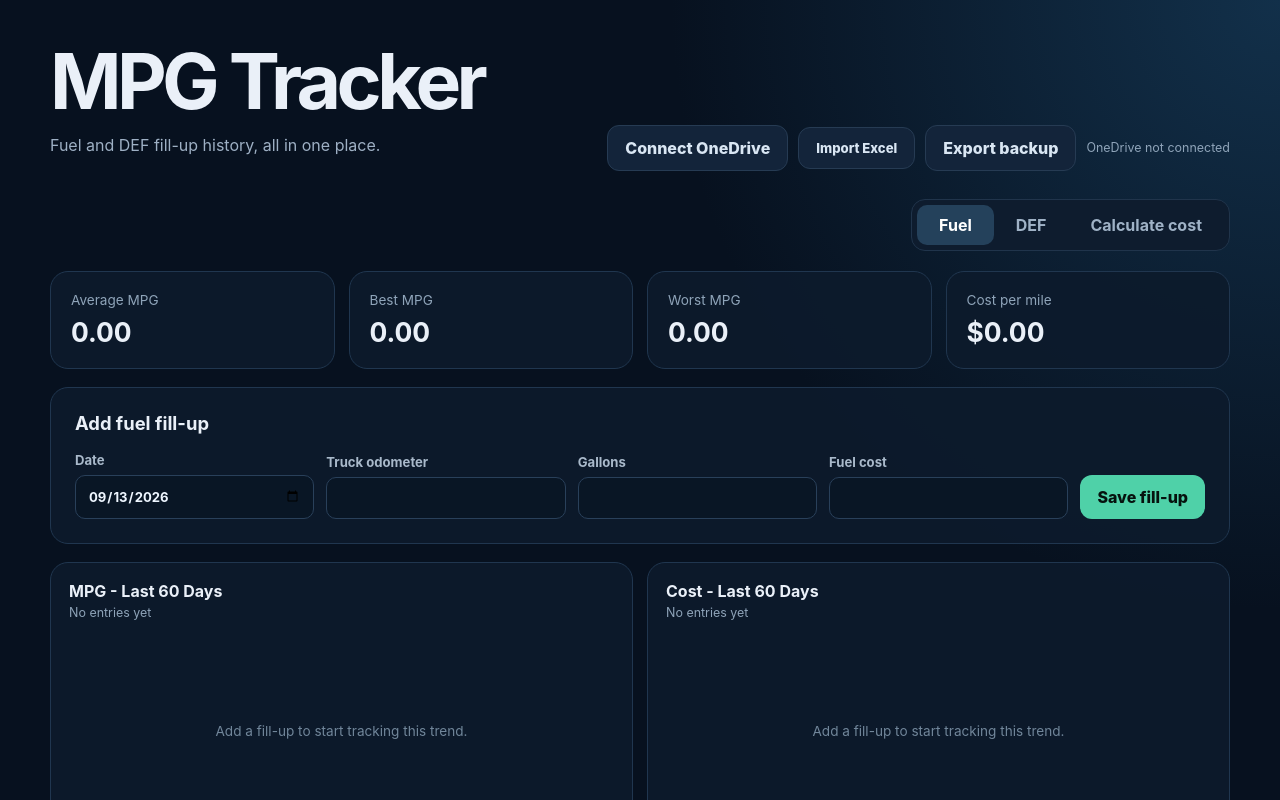
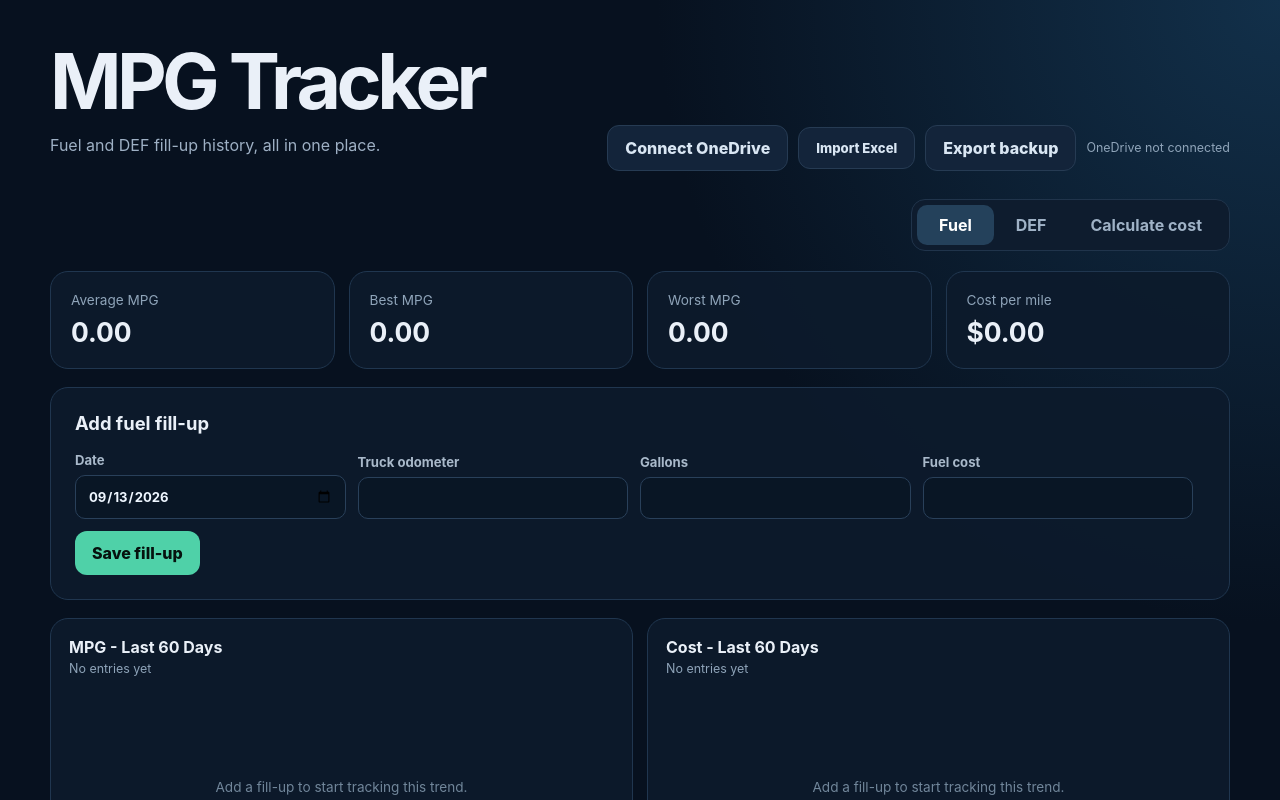
Before and after one commit to JedWestover/the-boss-mpg-tracker, a React (Vite) app: page / in a window 1280 px wide. Shown: the top 800 px of the page. Built offline with nearby package versions, Linux system fonts and the light colour scheme.

Commit message:
history and layout

```diff
--- a/src/main.jsx
+++ b/src/main.jsx
@@ -1,4 +1,4 @@
-import React, { useEffect, useMemo, useState } from "react";
+import React, { useEffect, useMemo, useRef, useState } from "react";
 import { createRoot } from "react-dom/client";
 import { PublicClientApplication } from "@azure/msal-browser";
 import * as XLSX from "xlsx";
@@ -101,9 +101,9 @@ function calc(rows) {
     .sort((a, b) => a.date.localeCompare(b.date))
     .map((r, i, all) => {
       const prev = all[i - 1];
-      const distance =
-        Number(r.distance) ||
-        (prev && r.odometer > prev.odometer ? r.odometer - prev.odometer : 0);
+      const odometerDistance =
+        prev && r.odometer > prev.odometer ? r.odometer - prev.odometer : 0;
+      const distance = odometerDistance || Number(r.distance) || 0;
       return {
         ...r,
         distance,
@@ -450,6 +450,8 @@ function App() {
     gallons: "",
     cost: "",
   });
+  const [editingId, setEditingId] = useState(null);
+  const entryFormRef = useRef(null);
   const rows = useMemo(() => calc(data[tab]), [data, tab]);
   const fuelRows = useMemo(() => calc(data.fuel), [data.fuel]);
   const defRows = useMemo(() => calc(data.def), [data.def]);
@@ -582,6 +584,16 @@ function App() {
       );
     }
   };
+  const cancelEdit = () => {
+    setEditingId(null);
+    setForm((current) => ({
+      ...current,
+      odometer: "",
+      gallons: "",
+      cost: "",
+    }));
+    setMsg("");
+  };
   const add = (e) => {
     e.preventDefault();
     const odometer = +form.odometer,
@@ -589,6 +601,26 @@ function App() {
       cost = +form.cost;
     if (!form.date || odometer <= 0 || gallons <= 0 || cost < 0)
       return setMsg("Enter a valid date, odometer, gallons, and cost.");
+    if (editingId) {
+      const updatedRows = data[tab].map((row) =>
+        row.id === editingId
+          ? {
+              ...row,
+              date: form.date,
+              odometer,
+              gallons,
+              cost,
+              distance:
+                form.date === row.date && odometer === Number(row.odometer)
+                  ? row.distance
+                  : 0,
+            }
+          : row,
+      );
+      save({ ...data, [tab]: updatedRows });
+      setEditingId(null);
+      setMsg("Entry updated.");
+    } else {
       const prev = rows.at(-1);
       const distance =
         prev && odometer > prev.odometer ? odometer - prev.odometer : 0;
@@ -607,15 +639,29 @@ function App() {
           },
         ],
       });
-    setForm((f) => ({ ...f, odometer: "", gallons: "", cost: "" }));
       setMsg(
         distance
           ? "Entry saved."
           : "Entry saved. Add a later odometer reading to calculate distance.",
       );
+    }
+    setForm((f) => ({ ...f, odometer: "", gallons: "", cost: "" }));
   };
-  const remove = (id) =>
+  const editEntry = (entry) => {
+    setEditingId(entry.id);
+    setForm({
+      date: entry.date,
+      odometer: String(entry.odometer),
+      gallons: String(entry.gallons),
+      cost: String(entry.cost),
+    });
+    setMsg("");
+    entryFormRef.current?.scrollIntoView({ behavior: "smooth", block: "center" });
+  };
+  const remove = (id) => {
+    if (editingId === id) cancelEdit();
     save({ ...data, [tab]: data[tab].filter((x) => x.id !== id) });
+  };
   const exportFile = () => {
     const wb = XLSX.utils.book_new();
     for (const t of ["fuel", "def"]) {
@@ -738,13 +784,19 @@ function App() {
       >
         <button
           className={tab === "fuel" ? "active" : ""}
-          onClick={() => setTab("fuel")}
+          onClick={() => {
+            if (editingId !== null) cancelEdit();
+            setTab("fuel");
+          }}
         >
           Fuel
         </button>
         <button
           className={tab === "def" ? "active" : ""}
-          onClick={() => setTab("def")}
+          onClick={() => {
+            if (editingId !== null) cancelEdit();
+            setTab("def");
+          }}
         >
           DEF
         </button>
@@ -754,8 +806,10 @@ function App() {
       </nav>
       <Summary rows={rows} type={tab} />
       <section className="panel">
-        <h2>Add {tab === "fuel" ? "fuel" : "DEF"} fill-up</h2>
-        <form onSubmit={add}>
+        <h2>
+          {editingId !== null ? "Edit" : "Add"} {tab === "fuel" ? "fuel" : "DEF"} fill-up
+        </h2>
+        <form ref={entryFormRef} onSubmit={add}>
           <label>
             Date
             <input
@@ -790,9 +844,24 @@ function App() {
               onChange={(e) => setForm({ ...form, cost: e.target.value })}
             />
           </label>
+          <div
+            style={{
+              gridColumn: "1 / -1",
+              display: "flex",
+              alignItems: "center",
+              gap: 10,
+              flexWrap: "wrap",
+            }}
+          >
             <button className="button" type="submit">
-            Save fill-up
+              {editingId !== null ? "Save changes" : "Save fill-up"}
             </button>
+            {editingId !== null && (
+              <button className="button secondary" type="button" onClick={cancelEdit}>
+                Cancel
+              </button>
+            )}
+          </div>
         </form>
         {msg && <p className="message">{msg}</p>}
       </section>
@@ -836,7 +905,7 @@ function App() {
                   <th>Cost</th>
                   <th>$/gal</th>
                   <th>{tab === "fuel" ? "MPG" : "Miles/DEF gal"}</th>
-                  <th></th>
+                  <th>Actions</th>
                 </tr>
               </thead>
               <tbody>
@@ -850,13 +919,31 @@ function App() {
                     <td>{money.format(r.unitCost)}</td>
                     <td className="strong">{num(r.efficiency)}</td>
                     <td>
+                      <div
+                        style={{
+                          display: "flex",
+                          alignItems: "center",
+                          justifyContent: "flex-end",
+                          gap: 8,
+                        }}
+                      >
+                        <button
+                          className="button secondary"
+                          type="button"
+                          style={{ padding: "7px 10px", fontSize: ".78rem" }}
+                          onClick={() => editEntry(r)}
+                        >
+                          Edit
+                        </button>
                         <button
                           className="delete"
+                          type="button"
                           onClick={() => remove(r.id)}
-                        aria-label="Delete entry"
+                          aria-label={`Delete ${tab === "fuel" ? "fuel" : "DEF"} entry from ${r.date}`}
                         >
                           ×
                         </button>
+                      </div>
                     </td>
                   </tr>
                 ))}
```
Also changed, not shown: src/styles.css, 1 other file (tests, documents, lock files or other folders). Lines whose indentation alone changed are shown as unchanged.
